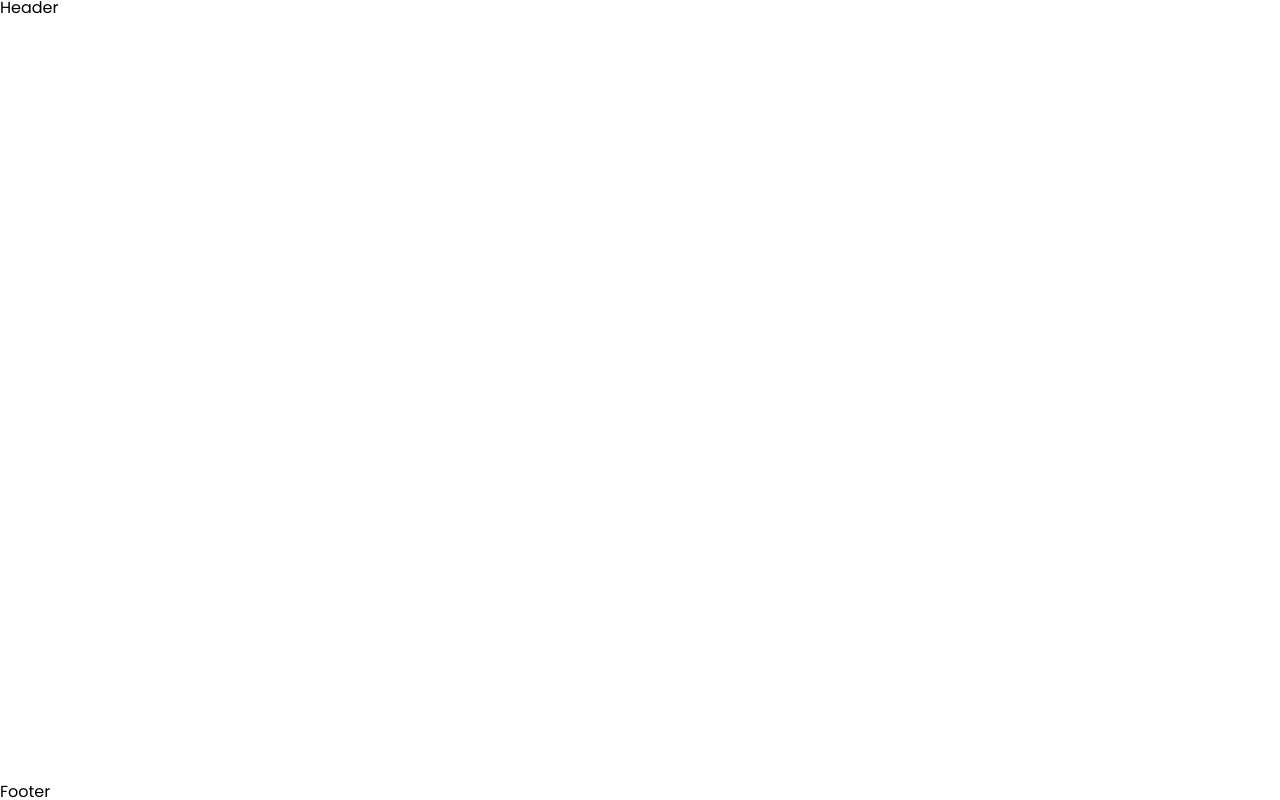
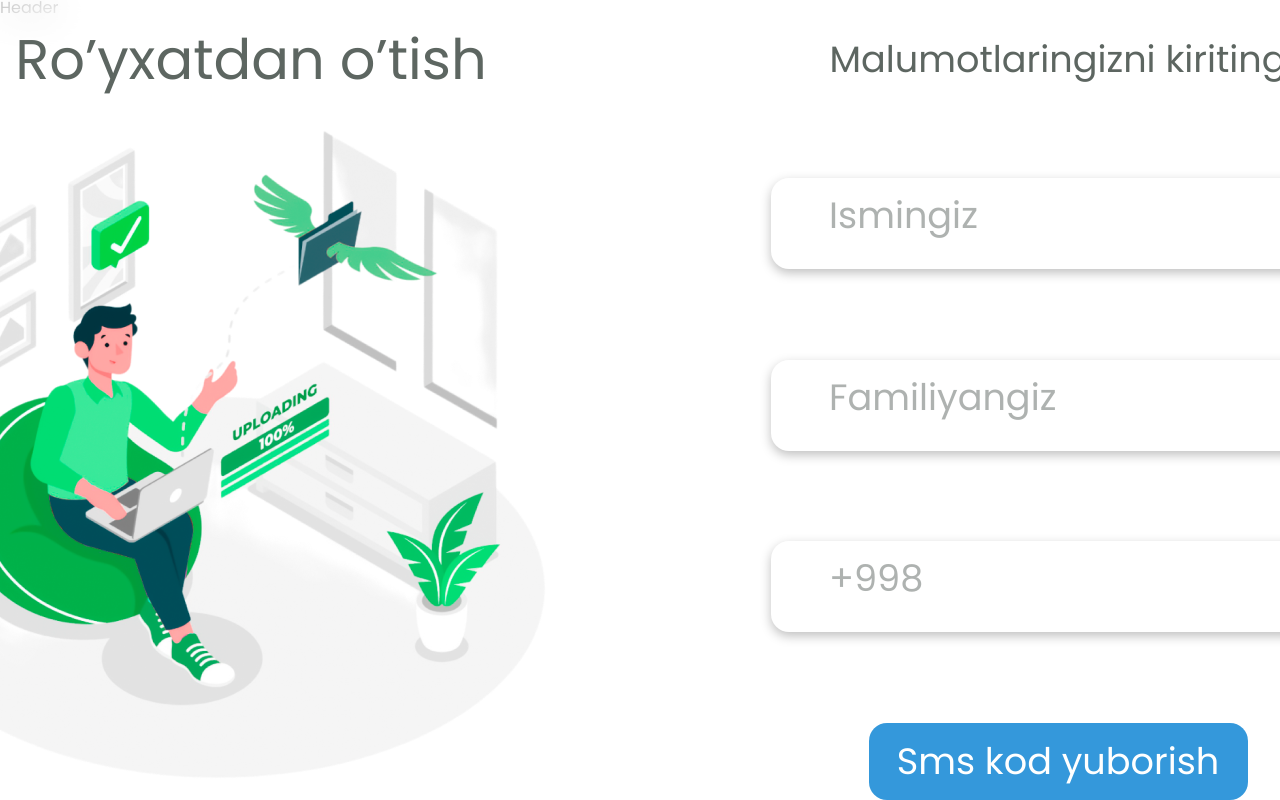
Before and after one commit to bekicom/Frosh, a React (Create React App) app: page /register in a window 1280 px wide. Before the commit this address had no page. Built offline with nearby package versions, Linux system fonts and the light colour scheme.

Commit message:
register1

```diff
--- /dev/null
+++ b/src/pages/auth/register.css
@@ -0,0 +1,101 @@
+.register{
+    background-color: rgb(255, 255, 255);
+   display: flex;
+   align-items: center;
+   justify-content: center;
+   width: 100%;
+   height: 100vh;
+}
+
+
+.register-card{
+    width: 1614px;
+height: 908px;
+flex-shrink: 0;
+border-radius: 57px;
+background: rgba(255, 255, 255, 0.70);
+box-shadow: 0px 0px 29.5px 0px rgba(0, 0, 0, 0.25);
+backdrop-filter: blur(20px);
+display: flex;
+align-items: center;
+justify-content: space-between;
+}
+
+.reg-card-left{
+    display: flex;
+    flex-direction: column;
+    align-items: center;
+    justify-content: space-between;
+    height: 100%;
+    padding-top: 55px;
+}
+
+.reg-card-left>p{
+    color: #5D6661;
+font-family: Poppins;
+font-size: 55.9px;
+font-style: normal;
+font-weight: 400;
+line-height: normal;
+}
+
+.reg-card-register{
+    display: flex;
+    align-items: center;
+    justify-content: center;
+    width: 50%;
+    height: 100%;
+}
+
+.reg-card-register > form{
+    display: flex;
+    flex-direction: column;
+    align-items: center;
+    justify-content: space-between;
+    gap: 77px;
+    height: 100%;
+    padding: 70px 0;
+}
+
+.reg-card-register > form > p{
+    color: #5D6661;
+font-family: Poppins;
+font-size: 36.65px;
+font-style: normal;
+font-weight: 400;
+line-height: normal;
+}
+
+.reg-card-register > form > input{
+    width: 574px;
+height: 91px;
+flex-shrink: 0;
+border-radius: 18px;
+background: #FFF;
+box-shadow: 0px 4px 11px 0px rgba(0, 0, 0, 0.25);
+border: none;
+padding-left: 58px;
+}
+
+::placeholder{
+    color: rgba(93, 102, 97, 0.50);
+font-family: Poppins;
+font-size: 36.65px;
+font-style: normal;
+font-weight: 400;
+line-height: normal;
+}
+
+.reg-card-register > form >  button{
+    width: 379px;
+height: 77px;
+flex-shrink: 0;
+border-radius: 18px;
+background: #3498DB;
+color: #FFF;
+font-family: Poppins;
+font-size: 36.65px;
+font-style: normal;
+font-weight: 400;
+line-height: normal;
+}
--- a/src/pages/auth/register.js
+++ b/src/pages/auth/register.js
@@ -0,0 +1,30 @@
+import React from 'react';
+import "./register.css";
+import regleft from "../../assets/images/regleft.png"
+
+export default function Register() {
+    return <div className='register'>
+        <div className="register-card">
+            <div className="reg-card-left">
+                <p>Ro’yxatdan o’tish</p>
+                <img src={regleft} alt="" />
+
+            </div>
+            <div className="reg-card-register">
+
+                <form action="">
+                    <p>Malumotlaringizni kiriting</p>
+                    <input type="text" name="" id="" placeholder='Ismingiz' />
+                    <input type="text" name="" id="" placeholder='Familiyangiz' />
+                    <input type="text" name="" id="" placeholder='+998' />
+                    <button>Sms kod yuborish</button>
+
+                </form>
+            </div>
+
+        </div>
+
+
+
+    </div>;
+}
--- a/src/routes/index.js
+++ b/src/routes/index.js
@@ -1,8 +1,13 @@
+import Register from 'pages/auth/register';
 import Home from 'pages/home';
 
 export const routes = [
   {
     path: '/',
     element: <Home />
+  },
+  {
+    path: '/register',
+    element: <Register />
   }
 ];
```
Also changed, not shown: src/assets/images/regleft.png (added).
